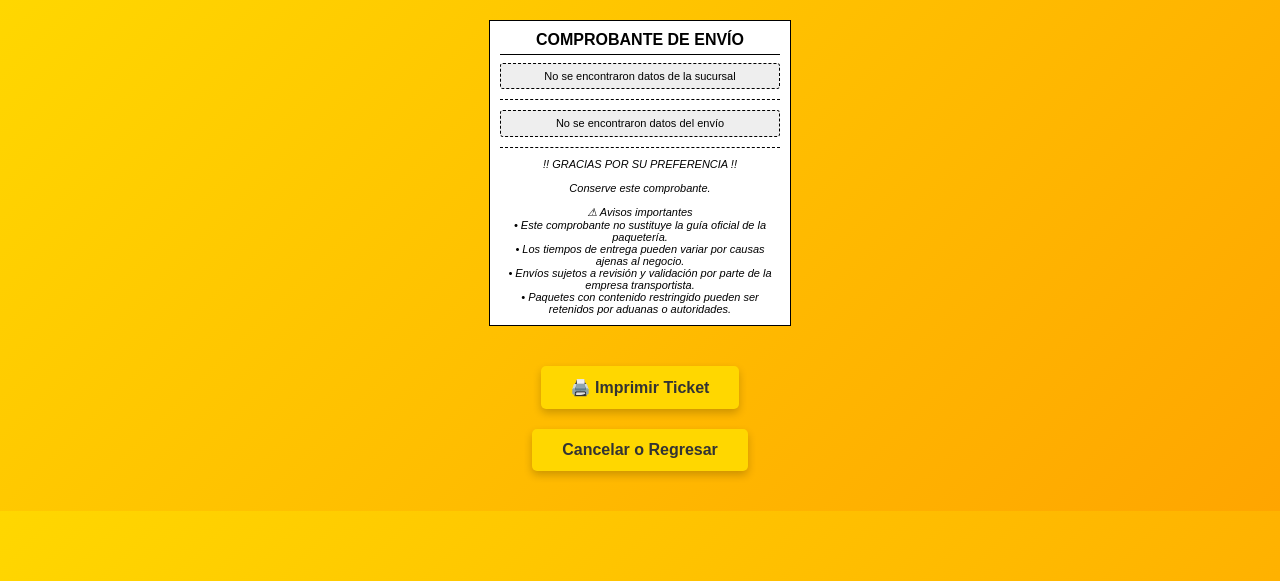
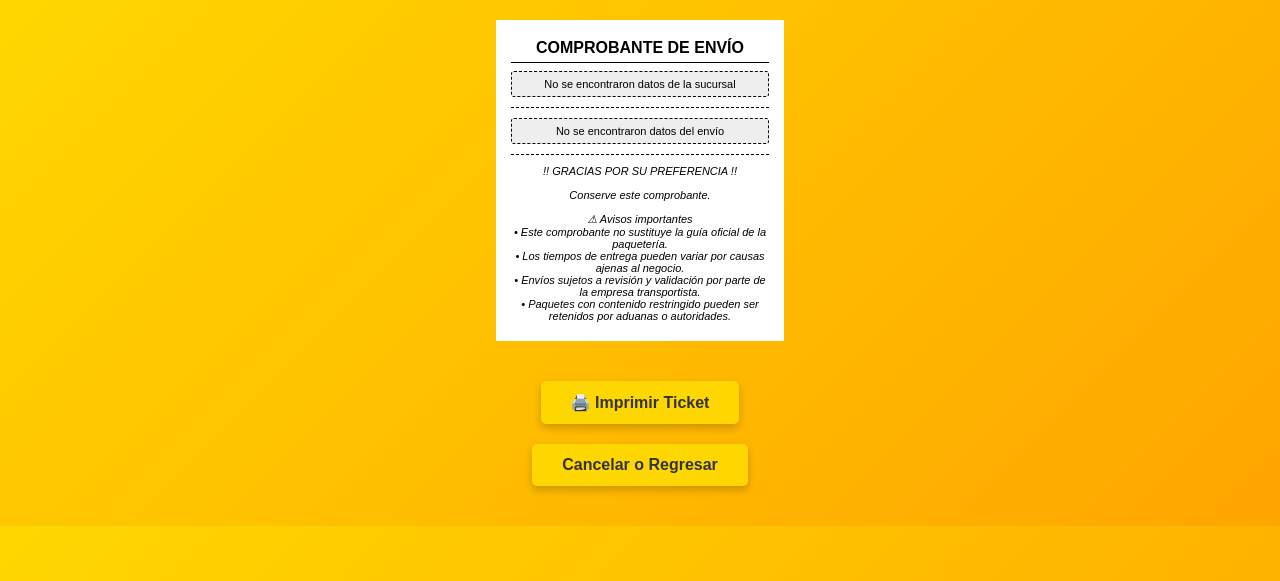
Before and after one commit to vicmajo/sistema-paqueteria, a Django app: template paqueteria/templates/paqueteria/ticket_envio.html in a window 1280 px wide. Shown: the top 581 px of the page. Run offline with Django 5.2, Linux system fonts and the light colour scheme; the template is opened without the code that fills it, so the values that code supplies are empty.

Commit message:
Configuracion de tamaño ticket envio

```diff
--- a/paqueteria/templates/paqueteria/ticket_envio.html
+++ b/paqueteria/templates/paqueteria/ticket_envio.html
@@ -29,11 +29,11 @@
         }
 
         .ticket {
-            width: 80mm;
+            width: 76mm;
             min-height: initial; /* Cambiado de height fijo a min-height */
             background-color: white;
-            padding: 10px;
-            border: 1px solid #000;
+            padding: 5mm 4mm 5mm 4mm;
+            border: none;
             position: relative;
             overflow: hidden;
             margin-bottom: 20px;
@@ -142,11 +142,11 @@
             }
 
             .ticket {
-                width: 80mm;
+                width: 76mm;
+                padding: 5mm 4mm 5mm 4mm;
                 overflow: hidden;
                 page-break-inside: avoid;
                 border: none;
-                padding: 0;
             }
 
             .ticket-container {
```
